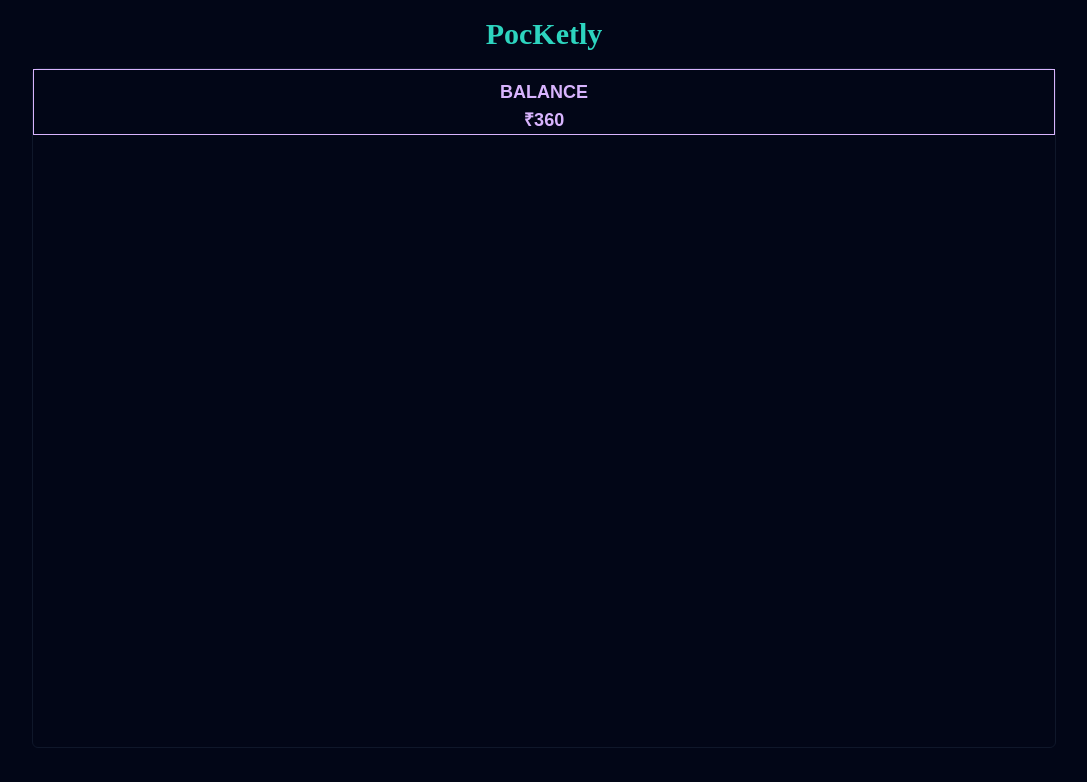
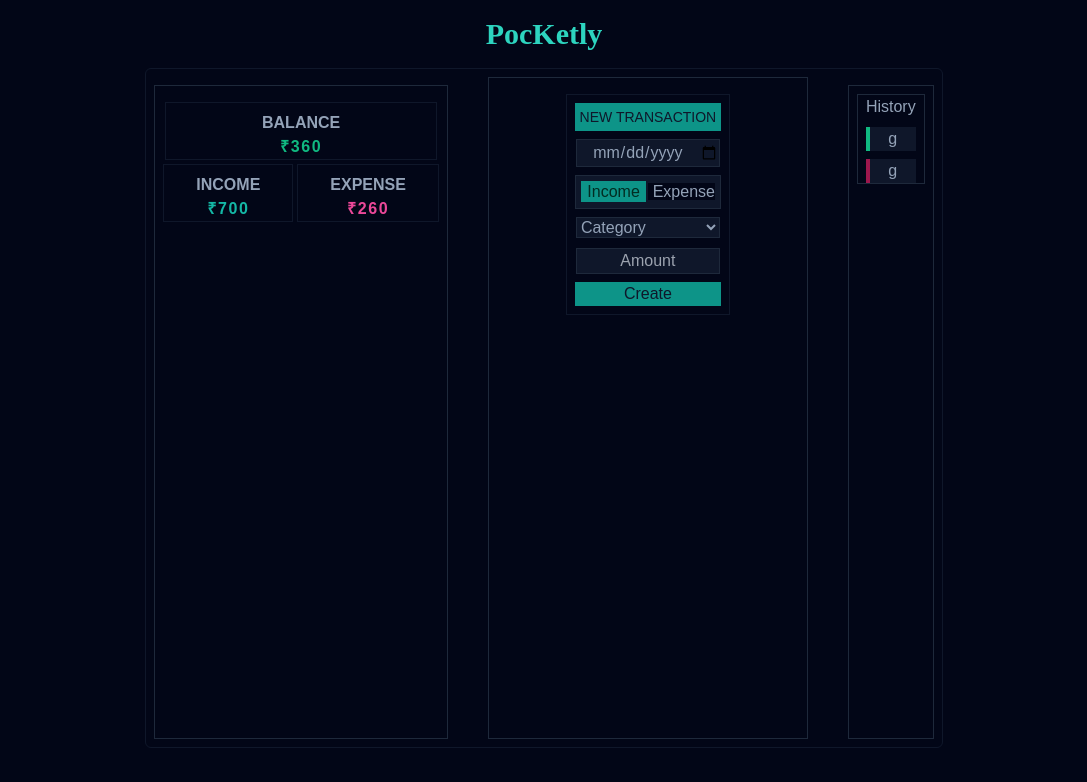
Before and after one commit to silentCosmo/pocketracker, a React (Create React App) app: page / in a window 1280 px wide. Shown: the top 782 px of the page, without its empty margins (96-1183 px from the left). Built offline with nearby package versions, Linux system fonts and the light colour scheme.

Commit message:
21-5-2023

```diff
--- a/package.json
+++ b/package.json
@@ -1,5 +1,5 @@
 {
-  "name": "inc-exp",
+  "name": "pocketly",
   "version": "0.1.0",
   "private": true,
   "dependencies": {
--- a/public/index.html
+++ b/public/index.html
@@ -24,7 +24,7 @@
       work correctly both with client-side routing and a non-root public URL.
       Learn how to configure a non-root public URL by running `npm run build`.
     -->
-    <title>React App</title>
+    <title>Pocketly</title>
   </head>
   <body>
     <noscript>You need to enable JavaScript to run this app.</noscript>
--- a/src/App.css
+++ b/src/App.css
@@ -15,3 +15,9 @@ body{
 .App {
   text-align: center;
 }
+
+input::-webkit-outer-spin-button,
+input::-webkit-inner-spin-button {
+  -webkit-appearance: none;
+  margin: 0;
+}
--- a/src/components/Balance.js
+++ /dev/null
@@ -1,12 +0,0 @@
-import React from 'react'
-
-function Balance() {
-  return (
-    <div className='text-purple-300 font-rubik border border-purple-300'>
-        <h2 className='text-lg mt-2 font-bold'>BALANCE</h2>
-          <h1 className='font-extrabold text-lg'>&#8377;360</h1>
-    </div>
-  )
-}
-
-export default Balance
--- /dev/null
+++ b/src/components/History.js
@@ -0,0 +1,15 @@
+import React from 'react'
+import TransactionDetails from './analytics/TransactionDetails'
+
+function History() {
+  return (
+    <div className='border border-slate-800 px-2 flex flex-col gap-2'>
+        <p>History</p>
+        <TransactionDetails inc={true} />
+        <TransactionDetails inc={false} />
+        {/* <p className='mt-20 opacity-60'>No Transactions!</p> */}
+    </div>
+  )
+}
+
+export default History
--- a/src/components/Home.js
+++ b/src/components/Home.js
@@ -1,12 +1,24 @@
 import React from 'react'
-import Balance from './Balance'
+import Balance from './analytics/Balance'
+import IncExp from './analytics/IncExp'
+import NewTransition from './NewTransaction'
+import History from './History'
 
 function Home() {
   return (
     <div>
         <h1 className='font-bold text-3xl mt-4 text-teal-400 font-unbounded'>PocKetly</h1>
-        <div className='w-[80vw] h-[85vh]  border rounded-md border-slate-900 m-auto mt-4'>
+          <div className='w-max p-2 h-[85vh] md:flex gap-10 border rounded-md border-slate-900 m-auto mt-4 text-slate-400 '>
+            <div className='border border-slate-800 md:p-2 md:mt-2'>
             <Balance/>
+            <IncExp/>
+            </div>
+            <div className='border border-slate-800 md:p-2 md:w-[25vw]'>
+            <NewTransition/>
+            </div>
+            <div className='border border-slate-800 md:p-2 md:mt-2'>
+            <History/>
+            </div>
         </div>
     </div>
   )
--- /dev/null
+++ b/src/components/NewTransaction.js
@@ -0,0 +1,61 @@
+import React, { useState } from 'react'
+
+function NewTransaction() {
+  const [isInc,setIsInc] = useState(true)
+  const handleTransactionType = (e)=> {
+    console.log(e.target.id);
+    if (e.target.id==="income"){
+      setIsInc(true)
+    }else{
+      setIsInc(false)
+    }
+    console.log(isInc);
+  }
+  return (
+    <div className='p-2 border border-slate-900 w-min m-auto mt-2'>
+        <p className='uppercase text-sm bg-teal-600 p-1 text-slate-900 font-medium cursor-none'>New Transaction</p>
+        <div className='mt-2'>
+        <form action="">
+            <input type="date" name="" id="" className='focus:border-t-teal-500 border border-slate-800 bg-slate-900 outline-none text-center w-36' />
+            <ul className="flex flex-row p-1 mt-2 border border-slate-800 bg-slate-900 list-none hover:border-t-teal-500">
+              <li>
+              <input type="radio" name="type" id="income" className='hidden peer' onChange={handleTransactionType} defaultChecked/>
+              <label htmlFor="income" className='p-0.5 peer-checked:bg-teal-600 peer-checked:text-emerald-950 bg-slate-950 border border-slate-900'>&nbsp;Income&nbsp;</label>
+              </li>
+              <li>
+                <input type="radio" name="type" id="expense" className='hidden peer' onChange={handleTransactionType}/>
+                <label htmlFor="expense" className='peer-checked:bg-teal-600 peer-checked:text-pink-950 bg-slate-950 border border-slate-900'>&nbsp;Expense</label>
+              </li>
+            </ul>
+            <select name="category" className='focus:border-t-teal-500 border border-slate-800 bg-slate-900 mt-2 w-36 outline-none overflow-x-visible'>
+                <option value="" disabled selected>Category</option>
+                { isInc ?
+                <>
+                <option value="Salary">Salary</option>
+                <option value="Freelance">Frelance</option>
+                <option value="Investment">Investment</option>
+                <option value="Gift">Gift</option>
+                <option value="Unspecified">Other</option>
+                </>
+                :
+                <>
+                <option value="Rent">Rent</option>
+                <option value="Fuel">Fuel</option>
+                <option value="Food">Food</option>
+                <option value="Travel">Travel</option>
+                <option value="Health">Health</option>
+                <option value="Insurance">Insurance</option>
+                <option value="Entertaiment">Entertaiment</option>
+                <option value="Unspecified">Other</option>
+                </>
+                }
+            </select>
+            <input type="number" name="" id="" className='focus:border-b-teal-500 border border-slate-800 bg-slate-900 outline-none text-center w-36 mt-2 appearance-none' placeholder='Amount'/>
+            <input type="submit" value="Create" className='bg-teal-600 text-slate-900 mt-2 w-full hover:bg-teal-500 active:bg-teal-400'/>
+        </form>
+        </div>
+    </div>
+  )
+}
+
+export default NewTransaction
--- /dev/null
+++ b/src/components/analytics/Balance.js
@@ -0,0 +1,14 @@
+import React from 'react'
+
+function Balance() {
+  return (
+    <div className='font-rubik mt-2'>
+        <div className='border border-slate-900 text-center w-min m-auto px-24'>
+            <h2 className='mt-2 font-bold'>BALANCE</h2>
+            <h1 className='font-extrabold text-emerald-500 tracking-widest'>&#8377;360</h1>
+        </div>
+    </div>
+  )
+}
+
+export default Balance
--- /dev/null
+++ b/src/components/analytics/IncExp.js
@@ -0,0 +1,18 @@
+import React from 'react'
+
+function IncExp() {
+  return (
+    <div className='font-rubik mt-1 flex flex-row justify-center gap-1'>
+      <div className='border border-slate-900 text-center w-min px-8'>
+        <h2 className='mt-2 font-bold'>INCOME</h2>
+        <h1 className='font-extrabold tracking-widest text-teal-500'>&#8377;700</h1>
+      </div>
+      <div className='border border-slate-900 text-center w-min px-8'>
+        <h2 className='mt-2 font-bold'>EXPENSE</h2>
+        <h1 className='font-extrabold tracking-widest text-pink-500'>&#8377;260</h1>
+      </div>
+    </div>
+  )
+}
+
+export default IncExp
--- /dev/null
+++ b/src/components/analytics/TransactionDetails.js
@@ -0,0 +1,12 @@
+import React from 'react'
+
+function TransactionDetails({inc}) {
+    console.log(inc);
+  return (
+    <div className={`bg-slate-900 border-l-[0.3rem] ${inc?'border-emerald-500': 'border-pink-800'}`}>
+        g
+    </div>
+  )
+}
+
+export default TransactionDetails
```
